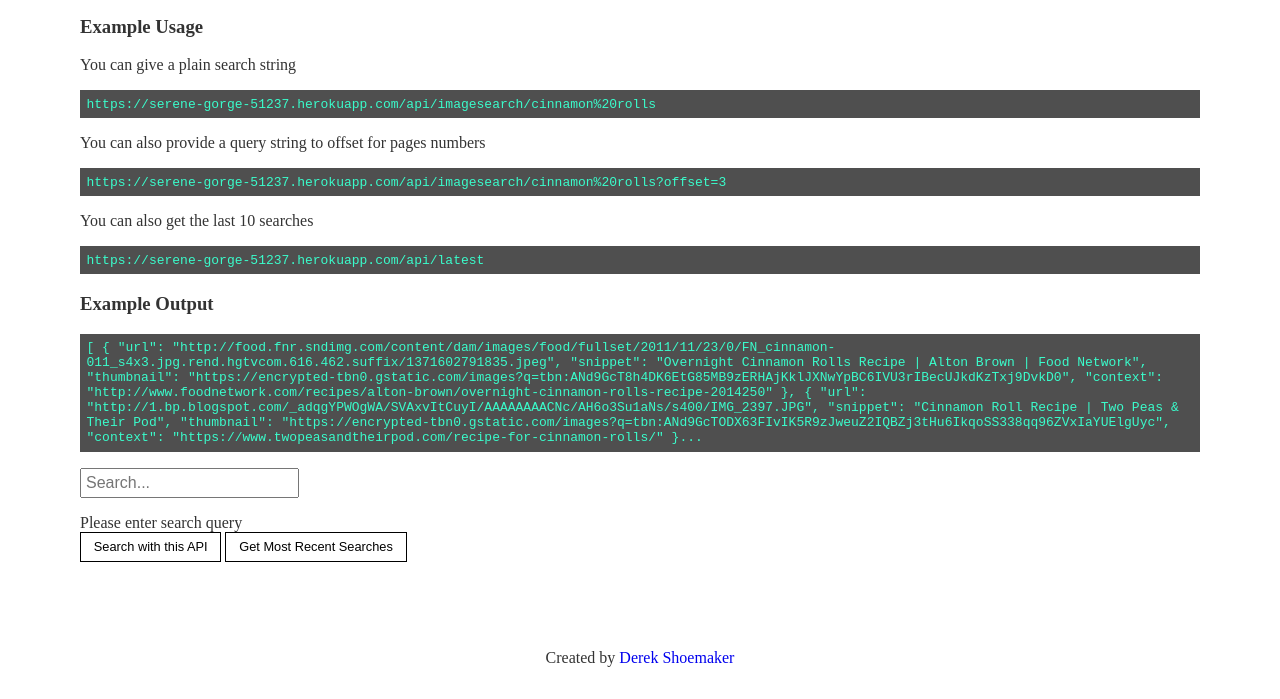
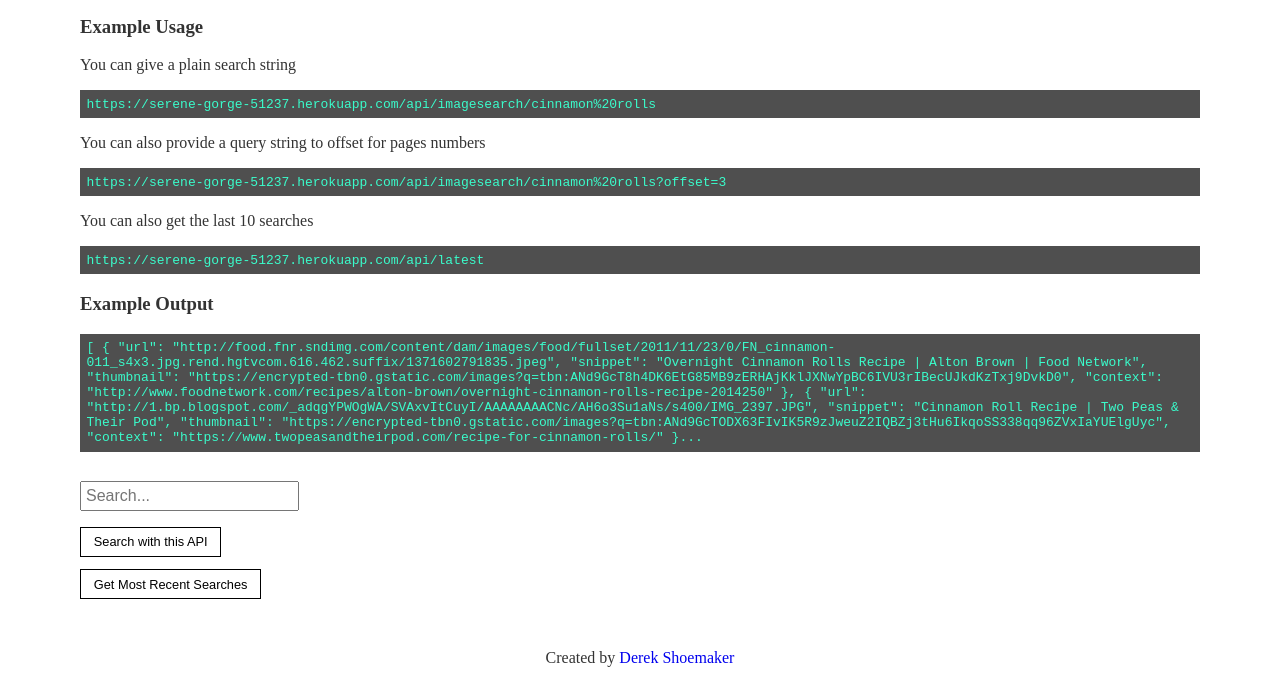
Before and after one commit to shoemakerdr/image-search-api, a website: page public/index.html in a window 1280 px wide. Shown: the part 101-800 px from the top of the page. Drawn offline with Linux system fonts and the light colour scheme.

Commit message:
Added warning and hidden classes for message.

```diff
--- a/public/index.css
+++ b/public/index.css
@@ -14,12 +14,26 @@ code {
 }
 
 .button {
+    display: block;
     background-color: white;
     border: .15em solid black;
+    margin-bottom: 1em;
     border-radius: 0;
     padding: .5em 1em;
     font-size: .8em;
     transition: color .5s, background-color .5s;
+}
+
+.warning {
+    color: rgba(255,0,0,1);
+    display: inline;
+    transition: color .5s;
+}
+
+.hidden {
+    color: rgba(255,0,0,0);
+    display: inline;
+    transition: color 1s;
 }
 
 .button:hover {
@@ -29,7 +43,6 @@ code {
 
 .input {
     margin: 1em 0 1em 0;
-    display: block;
     font-size: 1em;
     padding: 4px;
 }
```
